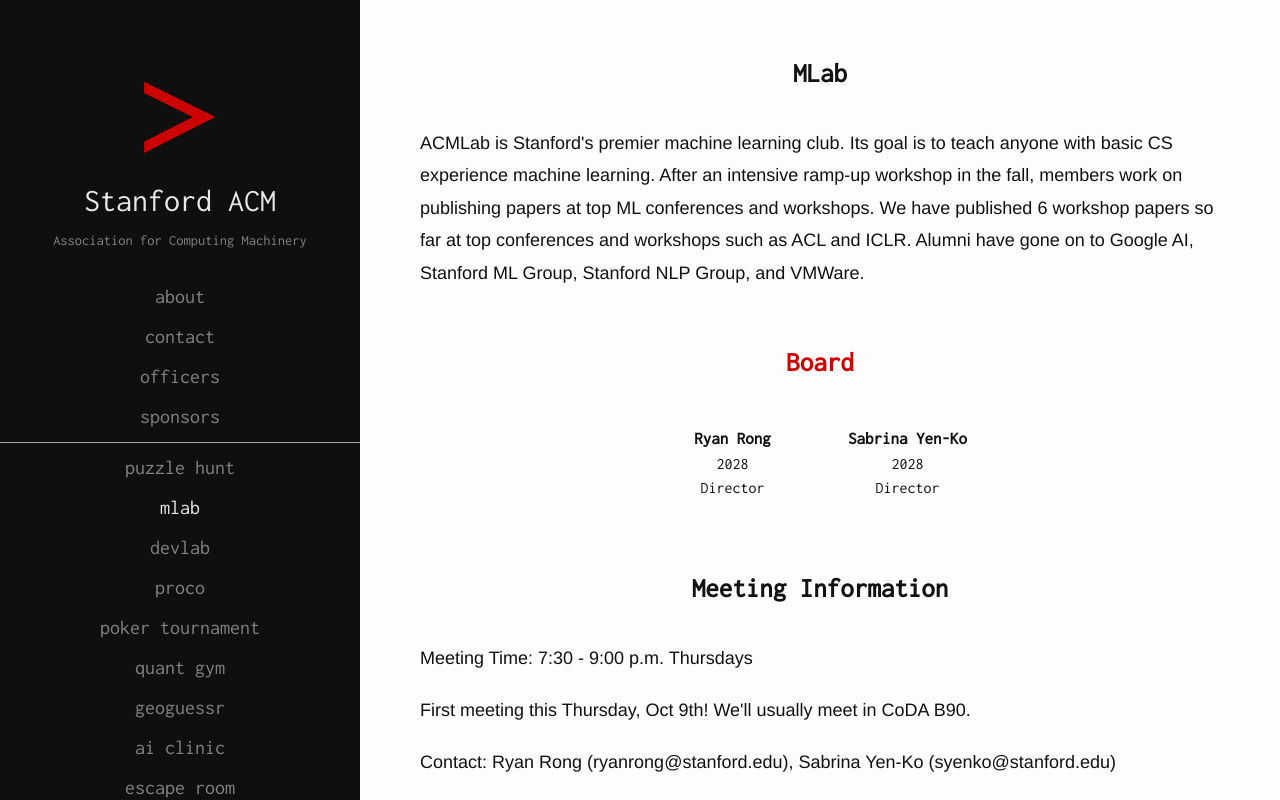
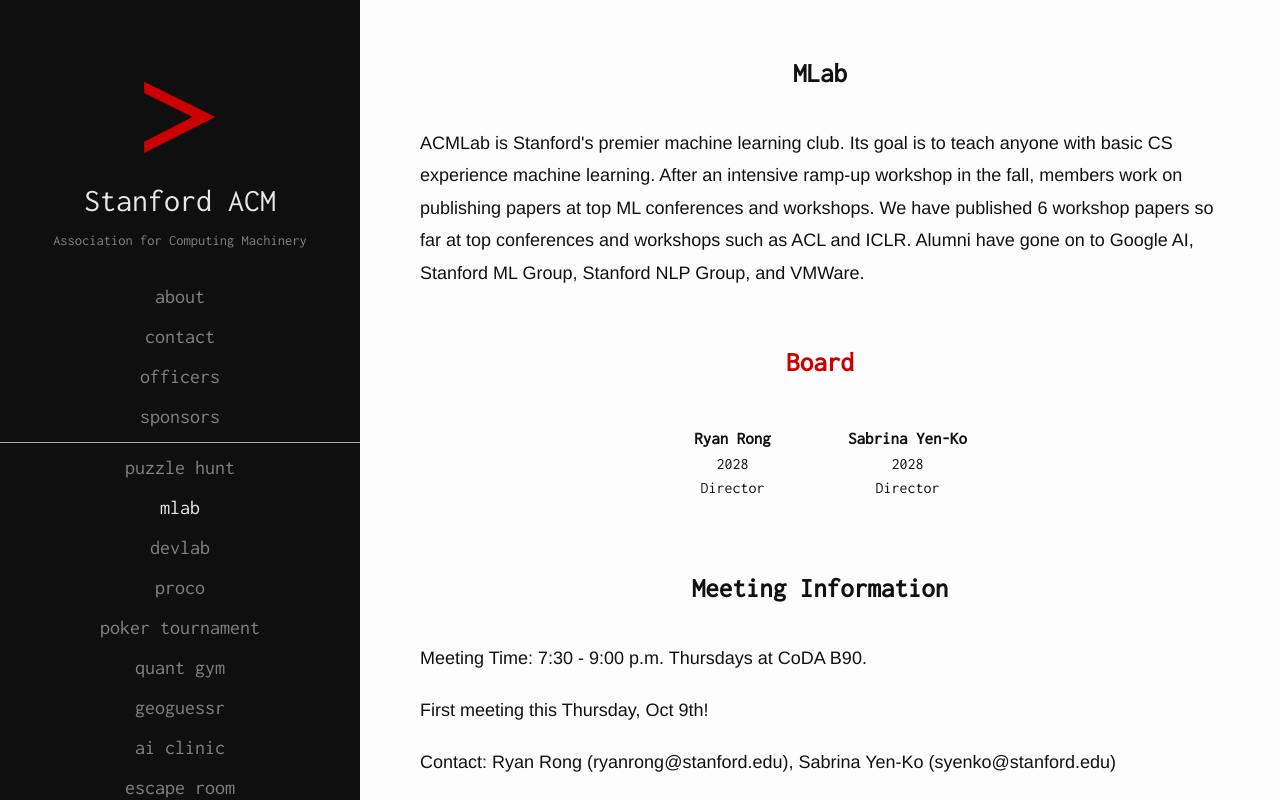
Before and after one commit to EricCui2005/Stanford-ACM, a Next.js app: page /mlab in a window 1280 px wide. Shown: the top 800 px of the page. Built offline with nearby package versions, Linux system fonts and the light colour scheme.

Commit message:
deploy: StanfordACM/Stanford-ACM@a60d6c44b5850aee7179a86d379fe332c7a02a2c

```diff
--- a/pages/index.tsx
+++ b/pages/index.tsx
@@ -81,7 +81,7 @@
           Stanford NLP Group, and VMWare.
         </Paragraph>
         <Paragraph>
-          <i>Weekly meetings: TBD</i>
+          <i>Weekly meetings: Thursdays 7:30PM - 9:00PM at CoDA B90</i>
         </Paragraph>
 
         <SectionTitle href="/devlab">DevLab</SectionTitle>
--- a/pages/mlab.tsx
+++ b/pages/mlab.tsx
@@ -102,10 +102,10 @@
       <Section id="meetings">
         <Title>Meeting Information</Title>
         <Paragraph>
-          Meeting Time: 7:30 - 9:00 p.m. Thursdays
+          Meeting Time: 7:30 - 9:00 p.m. Thursdays at CoDA B90.
         </Paragraph>
         <Paragraph>
-          First meeting this Thursday, Oct 9th! We'll usually meet in CoDA B90.
+          First meeting this Thursday, Oct 9th!
         </Paragraph>
         <Paragraph>
           Contact: Ryan Rong (ryanrong@stanford.edu), Sabrina Yen-Ko (syenko@stanford.edu)
```
